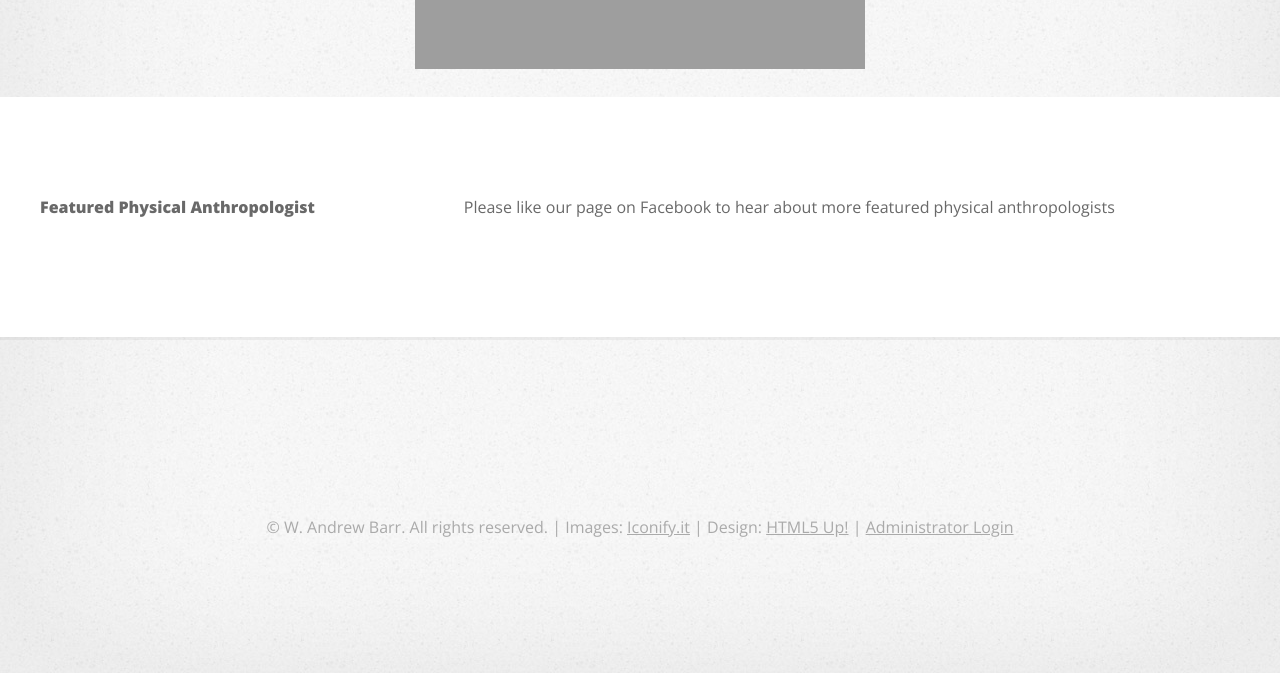
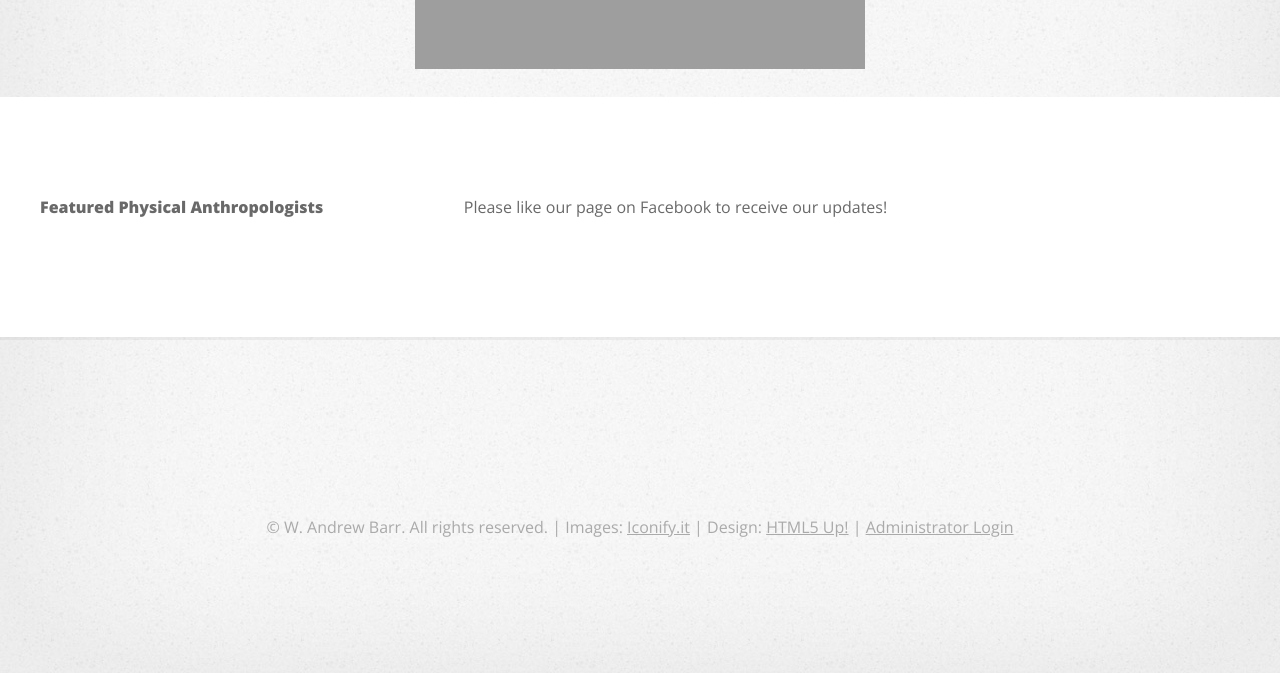
Before and after one commit to wabarr/physanth-phylogeny, a Django app: page /featured/ in a window 1280 px wide. Shown: the part 149-822 px from the top of the page. Run offline with Django 3.2, Linux system fonts and the light colour scheme; data that the repository does not hold is empty; parts of the project's set-up code (start-up, migrations or seed data) failed here and were passed over; some libraries are stand-ins or nearby versions; grey boxes are pictures that could not be loaded.

Commit message:
highlight featured

```diff
--- a/academicPhylogeny/templates/academicPhylo_base.html
+++ b/academicPhylogeny/templates/academicPhylo_base.html
@@ -50,6 +50,7 @@
 
                 {% block nav-connections %}<li>{% endblock %}<a href="/tree/">Explore</a>
                     <ul>
+                        <li><a href="/featured/">Featured PhDs</a></li>
                         <li><a href="/tree/">View Tree</a></li>
                         <li><a href="/search/">Search For People</a></li>
                         <li><a href="/explore/">Visualize Trends</a></li>
--- a/academicPhylogeny/templates/featured.html
+++ b/academicPhylogeny/templates/featured.html
@@ -1,5 +1,8 @@
 {% extends "academicPhylo_base.html" %}
-
+{% block title %}
+    <title>Featured Physical Anthropologists</title>
+    <meta property="og:title" content="Featured Physical Anthropologists"/>
+{% endblock %}
 {% block base_content %}
 
     <!-- Banner Wrapper -->
@@ -16,13 +19,13 @@
 
                     <div class="row">
                         <div class="4u">
-                            <strong>Featured Physical Anthropologist</strong>
+                            <strong>Featured Physical Anthropologists</strong>
                         </div>
                         <div class="8u">
                             {% for featured_person in featured %}
                                 <div class="row">
                                     <div class="12u">
-                                        <h2>{{ featured_person.firstName }} {{ featured_person.lastName }}</h2>
+                                        <h2><a href="/detail/{{ featured_person.URL_for_detail }}">{{ featured_person.firstName }} {{ featured_person.lastName }}</a></h2>
                                         <a href="/detail/{{ featured_person.URL_for_detail }}"><img src="{{ featured_person.shareImageURL }}" style="max-width:100%; margin-bottom:15px"/></a>
                                         {{ featured_person.featureBlurb|safe }}
                                     </div>
@@ -32,7 +35,7 @@
                                 <div class="1u">
                                     <div class="fb-like" data-href="https://www.facebook.com/physanthphylogeny" data-layout="box_count" data-action="like" data-show-faces="false" data-share="false"></div>
                                 </div>
-                                <div class="11u"><p>Please like our page on Facebook to hear about more featured physical anthropologists</p></div>
+                                <div class="11u"><p>Please like our page on Facebook to receive our updates!</p></div>
 
 
                             </div>
```
